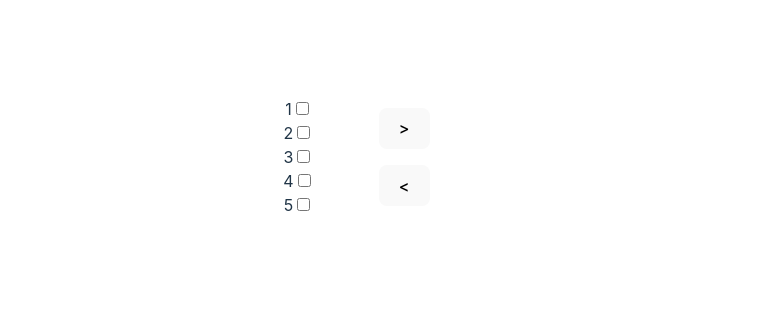
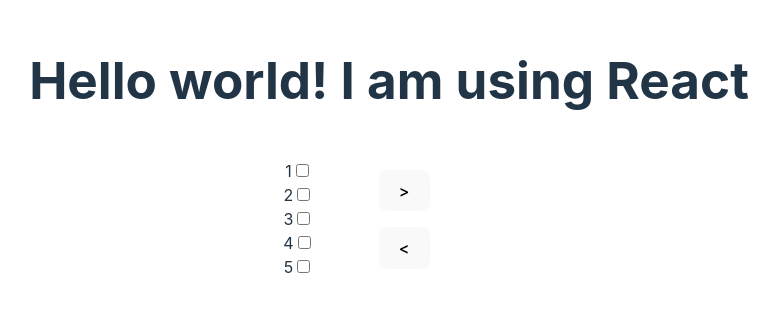
Before and after one commit to MuhammadYousufHere/ttd-react, a React (Vite) app: page / in a window 1280 px wide. Shown: the part 243-554 px from the top of the page, without its empty margins (251-1030 px from the left). Built offline with nearby package versions, Linux system fonts and the light colour scheme.

Commit message:
styles: home styles

```diff
--- a/src/pages/home/Home.tsx
+++ b/src/pages/home/Home.tsx
@@ -1,9 +1,9 @@
 import TaskPutItems from '../task1'
-
+import styles from './styles.module.css'
 export default function Home() {
   return (
-    <div>
-      {/* <h1>Hello world! I am using React</h1> */}
+    <div className={styles.home_container}>
+      <h1>Hello world! I am using React</h1>
       <TaskPutItems />
     </div>
   )
--- /dev/null
+++ b/src/pages/home/styles.module.css
@@ -0,0 +1,5 @@
+.home_container {
+  display: flex;
+  flex-direction: column;
+  align-items: center;
+}
```
